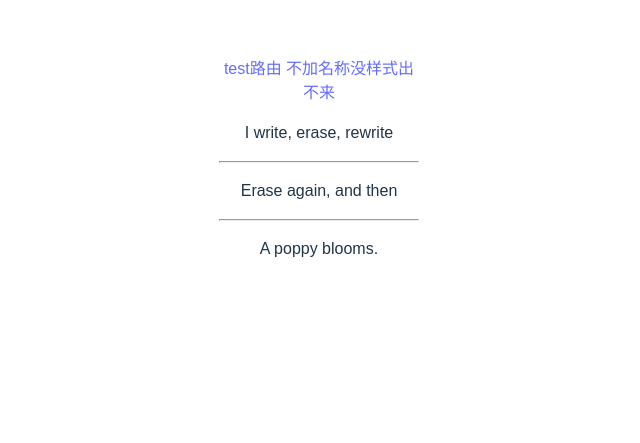
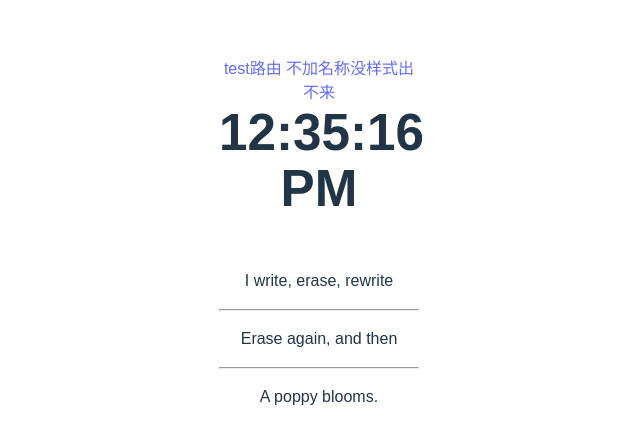
Before and after one commit to EthanShen10086/react-learning, a React (Vite) app: page /poem in a window 1280 px wide. Shown: the part 243-686 px from the top of the page, without its empty margins (321-961 px from the left). Built offline with nearby package versions, Linux system fonts and the light colour scheme.

Commit message:
feat: add clock component

```diff
--- /dev/null
+++ b/src/components/clock/clock.jsx
@@ -0,0 +1,25 @@
+import PropTypes from 'prop-types';
+
+Clock.propTypes = {
+	time: PropTypes.instanceOf(Date),
+};
+export default function Clock({ time }) {
+	let hours = time.getHours();
+	let clockStyle;
+    //  Cannot set properties of null (setting 'className')
+	// if (hours >= 0 && hours <= 6) {
+	//   document.getElementById('time').className = 'night';
+	// } else {
+	//   document.getElementById('time').className = 'day';
+	// }
+	if (hours >= 0 && hours <= 6) {
+		clockStyle = 'night';
+	} else {
+		clockStyle = 'day';
+	}
+	return (
+		<h1 id="time" className={ clockStyle }>
+			{time.toLocaleTimeString()}
+		</h1>
+	);
+}
--- a/src/components/poem/poem.jsx
+++ b/src/components/poem/poem.jsx
@@ -1,3 +1,4 @@
+import Clock from '../clock/clock';
 const poem = {
 	lines: [
 		'I write, erase, rewrite',
@@ -9,6 +10,7 @@ const poem = {
 export default function Poem() {
 	return (
 		<article>
+			<Clock time={new Date()} />
 			{poem.lines.map((line, index) => {
 				return (
 					<div key={index}>
```
